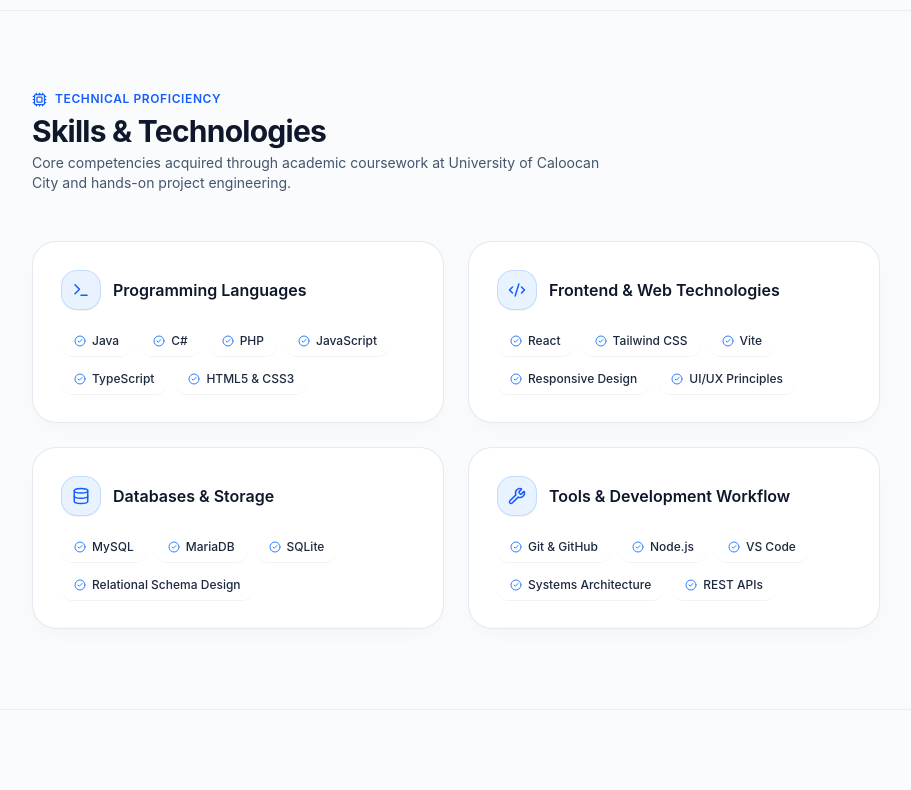
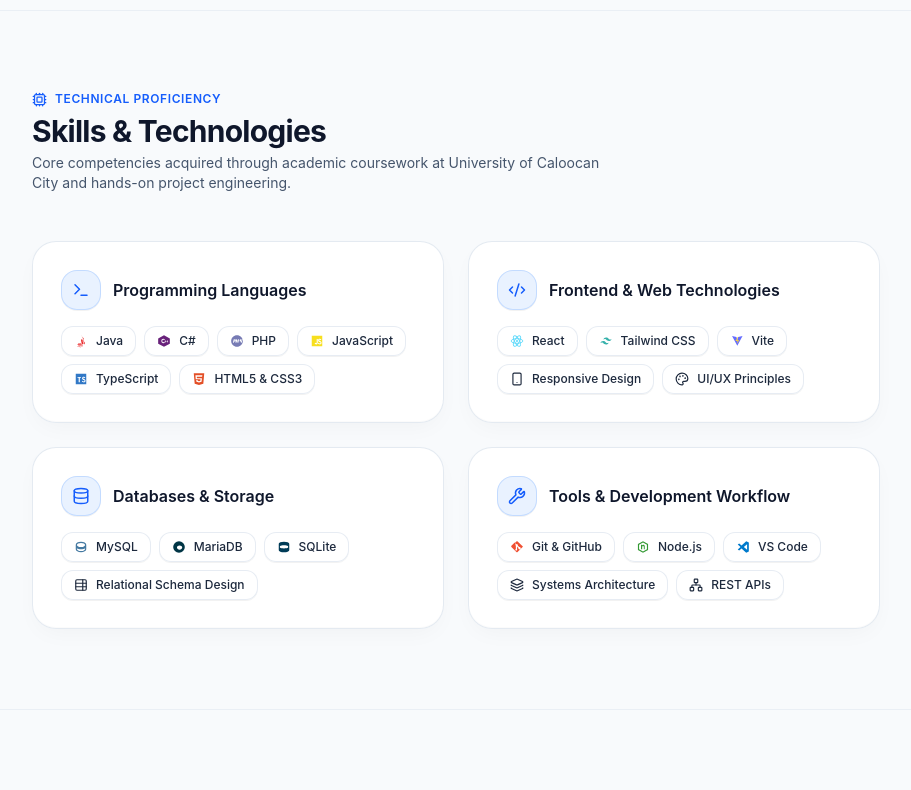
Before and after one commit to danielaplan/PortFolio, a React (Vite) app: page / in a window 1280 px wide. Shown: the part 1953-2743 px from the top of the page, without its empty margins (184-1095 px from the left). Built offline with nearby package versions, Linux system fonts and the light colour scheme; no server answers; the HTML template or start-up script is replaced by a standard one.

Commit message:
feat: initialize project structure with core components and smooth scroll integration

```diff
--- a/src/App.jsx
+++ b/src/App.jsx
@@ -101,10 +101,10 @@ export default function App() {
   };
 
   return (
-    <div className="relative min-h-screen bg-slate-50/80 dark:bg-slate-950 text-slate-900 dark:text-slate-100 transition-colors duration-300 flex flex-col font-sans selection:bg-blue-500 selection:text-white overflow-x-clip">
+    <div className="relative min-h-screen w-full max-w-full bg-slate-50 dark:bg-slate-950 text-slate-900 dark:text-slate-100 transition-colors duration-300 flex flex-col font-sans selection:bg-blue-500 selection:text-white overflow-x-clip">
 
       {/* Ambient Gradient Blur Background Orbs */}
-      <div className="fixed inset-0 pointer-events-none overflow-hidden z-0" aria-hidden="true">
+      <div className="fixed inset-0 w-full max-w-full pointer-events-none overflow-hidden z-0" aria-hidden="true">
         {/* Top-Left Sky/Indigo Cosmic Glow */}
         <div className="animate-ambient-1 absolute -top-28 -left-28 w-[480px] sm:w-[700px] h-[480px] sm:h-[700px] rounded-full bg-gradient-to-br from-blue-400/35 via-sky-300/30 to-indigo-300/25 dark:from-blue-600/25 dark:via-indigo-600/20 dark:to-cyan-500/10 blur-[90px] sm:blur-[130px] transition-all duration-700" />
 
--- a/src/components/Hero.jsx
+++ b/src/components/Hero.jsx
@@ -99,7 +99,7 @@ export default function Hero({ onCopyEmail, copiedEmail }) {
             <div className="absolute -inset-1.5 bg-gradient-to-tr from-blue-500/25 via-sky-400/20 to-indigo-500/25 rounded-3xl blur-lg opacity-70 group-hover:opacity-100 transition duration-500"></div>
 
             {/* Glass Image Frame */}
-            <div className="relative w-28 h-28 sm:w-36 sm:h-36 md:w-52 md:h-52 rounded-3xl overflow-hidden border border-white/60 dark:border-white/10 bg-white/20 dark:bg-slate-900/40 backdrop-blur-md shadow-lg group-hover:border-blue-400/40 transition duration-300">
+            <div className="relative w-36 h-36 sm:w-44 sm:h-44 md:w-52 md:h-52 rounded-3xl overflow-hidden border border-white/60 dark:border-white/10 bg-white/20 dark:bg-slate-900/40 backdrop-blur-md shadow-lg group-hover:border-blue-400/40 transition duration-300">
               <img
                 src="/profile.jpg"
                 alt="Daniel Aplan"
@@ -111,8 +111,8 @@ export default function Hero({ onCopyEmail, copiedEmail }) {
             </div>
 
             {/* Active Status Indicator Pill */}
-            <div className="absolute -bottom-2 right-2 sm:-bottom-2.5 sm:right-3 px-2 py-0.8 rounded-full bg-white/90 dark:bg-slate-900/90 backdrop-blur-md border border-white/80 dark:border-white/10 shadow-sm flex items-center gap-1.5 text-[10px] sm:text-[11px] font-medium text-slate-700 dark:text-slate-300">
-              <span className="h-1.5 w-1.5 sm:h-2 sm:w-2 rounded-full bg-emerald-500 animate-pulse"></span>
+            <div className="absolute -bottom-2 right-2 sm:-bottom-2.5 sm:right-3 px-2.5 py-1 rounded-full bg-white/90 dark:bg-slate-900/90 backdrop-blur-md border border-white/80 dark:border-white/10 shadow-sm flex items-center gap-1.5 text-[11px] font-medium text-slate-700 dark:text-slate-300">
+              <span className="h-2 w-2 rounded-full bg-emerald-500 animate-pulse"></span>
               <span>Online</span>
             </div>
           </div>
--- a/src/components/Navbar.jsx
+++ b/src/components/Navbar.jsx
@@ -93,7 +93,7 @@ export default function Navbar({ darkMode, setDarkMode, onCopyEmail }) {
         ? 'bg-white/95 dark:bg-slate-950/95 backdrop-blur-2xl border-b border-slate-200/90 dark:border-slate-800/90 shadow-xs'
         : 'bg-transparent border-b border-transparent'
       }`}>
-      <div className="max-w-4xl mx-auto px-6 h-16 flex justify-between items-center">
+      <div className="max-w-4xl mx-auto px-5 sm:px-6 h-16 flex justify-between items-center">
 
         {/* Brand & Live Status */}
         <div className="flex items-center gap-3">
--- a/src/components/Skills.jsx
+++ b/src/components/Skills.jsx
@@ -1,27 +1,59 @@
 import React from 'react';
-import { Cpu, Terminal, Database, Wrench, CheckCircle2, Code2 } from 'lucide-react';
+import {
+  Cpu, Terminal, Database, Wrench, Code2,
+  Smartphone, Palette, TableProperties, Layers, Network
+} from 'lucide-react';
+import {
+  JavaIcon, CSharpIcon, PhpIcon, JavascriptIcon, TypescriptIcon,
+  HtmlCssIcon, ReactIcon, TailwindIcon, ViteIcon, MysqlIcon,
+  MariadbIcon, SqliteIcon, GitIcon, NodeIcon, VscodeIcon
+} from './icons/TechIcons';
 
 export default function Skills() {
   const skillCategories = [
     {
       title: "Programming Languages",
       icon: Terminal,
-      skills: ["Java", "C#", "PHP", "JavaScript", "TypeScript", "HTML5 & CSS3"]
+      skills: [
+        { name: "Java", icon: JavaIcon },
+        { name: "C#", icon: CSharpIcon },
+        { name: "PHP", icon: PhpIcon },
+        { name: "JavaScript", icon: JavascriptIcon },
+        { name: "TypeScript", icon: TypescriptIcon },
+        { name: "HTML5 & CSS3", icon: HtmlCssIcon },
+      ]
     },
     {
       title: "Frontend & Web Technologies",
       icon: Code2,
-      skills: ["React", "Tailwind CSS", "Vite", "Responsive Design", "UI/UX Principles"]
+      skills: [
+        { name: "React", icon: ReactIcon },
+        { name: "Tailwind CSS", icon: TailwindIcon },
+        { name: "Vite", icon: ViteIcon },
+        { name: "Responsive Design", icon: (props) => <Smartphone size={14} className="text-sky-500 shrink-0" {...props} /> },
+        { name: "UI/UX Principles", icon: (props) => <Palette size={14} className="text-violet-500 shrink-0" {...props} /> },
+      ]
     },
     {
       title: "Databases & Storage",
       icon: Database,
-      skills: ["MySQL", "MariaDB", "SQLite", "Relational Schema Design"]
+      skills: [
+        { name: "MySQL", icon: MysqlIcon },
+        { name: "MariaDB", icon: MariadbIcon },
+        { name: "SQLite", icon: SqliteIcon },
+        { name: "Relational Schema Design", icon: (props) => <TableProperties size={14} className="text-amber-500 shrink-0" {...props} /> },
+      ]
     },
     {
       title: "Tools & Development Workflow",
       icon: Wrench,
-      skills: ["Git & GitHub", "Node.js", "VS Code", "Systems Architecture", "REST APIs"]
+      skills: [
+        { name: "Git & GitHub", icon: GitIcon },
+        { name: "Node.js", icon: NodeIcon },
+        { name: "VS Code", icon: VscodeIcon },
+        { name: "Systems Architecture", icon: (props) => <Layers size={14} className="text-indigo-500 shrink-0" {...props} /> },
+        { name: "REST APIs", icon: (props) => <Network size={14} className="text-emerald-500 shrink-0" {...props} /> },
+      ]
     }
   ];
 
@@ -46,7 +78,7 @@ export default function Skills() {
         {/* Skill Category Cards */}
         <div className="grid gap-6 sm:grid-cols-2">
           {skillCategories.map((category, index) => {
-            const Icon = category.icon;
+            const CategoryIcon = category.icon;
             return (
               <div
                 key={index}
@@ -59,7 +91,7 @@ export default function Skills() {
               >
                 <div className="flex items-center gap-3 mb-4">
                   <div className="p-2.5 rounded-2xl bg-blue-500/10 text-blue-600 dark:text-blue-400 border border-blue-500/20 shadow-2xs">
-                    <Icon size={18} />
+                    <CategoryIcon size={18} />
                   </div>
                   <h3 className="font-semibold text-slate-900 dark:text-white text-base">
                     {category.title}
@@ -67,15 +99,18 @@ export default function Skills() {
                 </div>
 
                 <div className="flex flex-wrap gap-2">
-                  {category.skills.map((skill, sIndex) => (
-                    <span
-                      key={sIndex}
-                      className="inline-flex items-center gap-1.5 px-3 py-1.5 rounded-xl bg-white/60 dark:bg-slate-800/60 border border-white/80 dark:border-white/5 text-xs font-medium text-slate-800 dark:text-slate-200 hover:border-blue-400/50 dark:hover:border-blue-500/50 transition shadow-2xs"
-                    >
-                      <CheckCircle2 size={12} className="text-blue-500 shrink-0" />
-                      {skill}
-                    </span>
-                  ))}
+                  {category.skills.map((skill, sIndex) => {
+                    const SkillIcon = skill.icon;
+                    return (
+                      <span
+                        key={sIndex}
+                        className="inline-flex items-center gap-2 px-3 py-1.5 rounded-xl bg-white/70 dark:bg-slate-800/60 border border-slate-200/80 dark:border-white/5 text-xs font-medium text-slate-800 dark:text-slate-200 hover:border-blue-400/50 dark:hover:border-blue-500/50 transition shadow-2xs group"
+                      >
+                        <SkillIcon className="w-3.5 h-3.5 shrink-0 group-hover:scale-110 transition-transform" />
+                        <span>{skill.name}</span>
+                      </span>
+                    );
+                  })}
                 </div>
               </div>
             );
--- /dev/null
+++ b/src/components/icons/TechIcons.jsx
@@ -0,0 +1,125 @@
+import React from 'react';
+
+export function JavaIcon({ className = "w-3.5 h-3.5" }) {
+  return (
+    <svg viewBox="0 0 24 24" fill="currentColor" className={`${className} text-[#EA2D2E]`}>
+      <path d="M8.851 18.56s-.793.435.535.589c2.029.236 3.195.21 5.518-.242 0 0 .894.529.076.772-3.193.948-7.399.504-8.083-.343-.45-.558.455-.776 1.954-.776zm-1.026 2.455s-.622.44.407.604c1.674.269 3.997.234 6.786-.23 0 0 .584.444.02.668-3.037 1.203-8.813.626-9.103-.432-.23-.836.787-.61 1.89-.61zm10.741-6.143c.969 1.995-1.442 3.864-1.442 3.864s1.258-.875.529-2.021c-.742-1.168-1.921-1.748-2.584-3.238-.535-1.202-.132-2.188.423-3.155.039.02.079.037.118.059.418.824.975 1.545 1.564 2.298.816 1.043 1.054 1.538 1.392 2.193zm-5.011 2.378c2.203-.314 3.738-1.503 3.655-2.827-.089-1.43-1.636-2.291-2.484-3.414-.73-.966-.757-1.933-.518-2.923-2.078 1.157-2.617 3.328-1.758 4.966.866 1.648 1.105 4.198 1.105 4.198zm-6.26-1.516s.748.243 2.15.111c1.554-.145 3.351-.628 4.79-1.294 0 0-1.087 1.01-4.004 1.545-2.464.453-4.595.076-2.936-.362zm8.016-7.859c.773 1.139.73 2.213.255 3.255 1.341-1.205 1.492-2.73.553-4.062-.976-1.385-2.531-2.274-3.155-3.876-.118-.305-.184-.637-.202-.992 0 0-.256.76.545 1.83 1.044 1.396 1.528 2.502 2.004 3.845zm-1.849 9.947c-2.49.52-5.464.551-7.508.138-.637-.129-.757-.394-.381-.59 1.701-.89 4.316-.902 7.025-.515 2.17.311 3.21.674 3.21.674s-.764.129-2.346.293z" />
+    </svg>
+  );
+}
+
+export function CSharpIcon({ className = "w-3.5 h-3.5" }) {
+  return (
+    <svg viewBox="0 0 24 24" fill="currentColor" className={`${className} text-[#68217A]`}>
+      <path d="M12 2L2 7.5v9L12 22l10-5.5v-9L12 2zm-1.2 13.7c-2 0-3.3-1.5-3.3-3.7 0-2.2 1.3-3.7 3.3-3.7 1.2 0 2.2.6 2.7 1.5l-1.4.8c-.3-.5-.7-.8-1.3-.8-1 0-1.7.9-1.7 2.2s.7 2.2 1.7 2.2c.6 0 1-.3 1.3-.8l1.4.8c-.5.9-1.5 1.5-2.7 1.5zm5.7-2.7h-1v1.5h-.8V13h-1.5v-.8h1.5v-1.5h.8v1.5h1v.8zm2.5 0h-1v1.5h-.8V13h-1.5v-.8h1.5v-1.5h.8v1.5h1v.8z" />
+    </svg>
+  );
+}
+
+export function PhpIcon({ className = "w-3.5 h-3.5" }) {
+  return (
+    <svg viewBox="0 0 24 24" fill="currentColor" className={`${className} text-[#777BB4]`}>
+      <path d="M12 2C6.48 2 2 6.48 2 12s4.48 10 10 10 10-4.48 10-10S17.52 2 12 2zm-5.5 13H5l1.5-6h2.3c1.2 0 1.9.7 1.7 1.7-.3 1.2-1.3 2.1-2.4 2.1h-1l-.6 2.2zm1.2-3.7h.8c.6 0 1.1-.4 1.2-.9.1-.5-.2-.9-.8-.9h-.8l-.4 1.8zm6.5 3.7h-1.5l.6-2.2h-1.8l-.6 2.2H9.4l1.5-6h1.5l-.5 2.3h1.8l.5-2.3h1.5l-1.5 6zm5.8 0h-1.5l.6-2.2h-1c-1.1 0-1.7-.7-1.5-1.7.3-1.2 1.3-2.1 2.4-2.1h2.3l-1.3 6zm-1.1-3.7h.8c.6 0 1.1-.4 1.2-.9.1-.5-.2-.9-.8-.9h-.8l-.4 1.8z" />
+    </svg>
+  );
+}
+
+export function JavascriptIcon({ className = "w-3.5 h-3.5" }) {
+  return (
+    <svg viewBox="0 0 24 24" fill="currentColor" className={`${className} text-[#F7DF1E]`}>
+      <path d="M3 3h18v18H3V3zm13.7 14.8c1.9 0 3.1-1 3.1-2.8 0-1.8-1.1-2.5-2.6-3.1l-.5-.2c-.8-.3-1.1-.6-1.1-1.1 0-.5.4-.8 1-.8.7 0 1.2.3 1.5.8l1.4-.9c-.6-1-1.5-1.4-2.8-1.4-1.6 0-2.8.9-2.8 2.5 0 1.5.9 2.3 2.4 2.9l.5.2c.9.4 1.3.7 1.3 1.3 0 .6-.5 1-1.3 1-.9 0-1.5-.5-1.9-1.2l-1.4.9c.7 1.3 1.8 1.8 3.2 1.8zm-6.2 0c.9 0 1.6-.3 2.1-.8.5-.6.7-1.4.7-2.5V8.5h-1.8v5.9c0 .9-.4 1.4-1.1 1.4-.6 0-1-.3-1.2-.8l-1.4.8c.6 1.3 1.5 2 2.7 2z" />
+    </svg>
+  );
+}
+
+export function TypescriptIcon({ className = "w-3.5 h-3.5" }) {
+  return (
+    <svg viewBox="0 0 24 24" fill="currentColor" className={`${className} text-[#3178C6]`}>
+      <path d="M3 3h18v18H3V3zm13.7 14.8c1.9 0 3.1-1 3.1-2.8 0-1.8-1.1-2.5-2.6-3.1l-.5-.2c-.8-.3-1.1-.6-1.1-1.1 0-.5.4-.8 1-.8.7 0 1.2.3 1.5.8l1.4-.9c-.6-1-1.5-1.4-2.8-1.4-1.6 0-2.8.9-2.8 2.5 0 1.5.9 2.3 2.4 2.9l.5.2c.9.4 1.3.7 1.3 1.3 0 .6-.5 1-1.3 1-.9 0-1.5-.5-1.9-1.2l-1.4.9c.7 1.3 1.8 1.8 3.2 1.8zm-6.7-.2V10H12V8.5H6V10h2v7.6h2z" />
+    </svg>
+  );
+}
+
+export function HtmlCssIcon({ className = "w-3.5 h-3.5" }) {
+  return (
+    <svg viewBox="0 0 24 24" fill="currentColor" className={`${className} text-[#E34F26]`}>
+      <path d="M3 2l1.6 18.2 7.4 2.1 7.4-2.1L21 2H3zm14.3 6H8.2l.2 2.5h8.6l-.6 6.3-4.4 1.2-4.4-1.2-.3-3h2.3l.1 1.4 2.3.6 2.3-.6.3-2.9H6.4l-.5-6.8h11.9l-.5 2.5z" />
+    </svg>
+  );
+}
+
+export function ReactIcon({ className = "w-3.5 h-3.5" }) {
+  return (
+    <svg viewBox="0 0 24 24" fill="currentColor" className={`${className} text-[#61DAFB]`}>
+      <ellipse cx="12" cy="12" rx="4" ry="10" fill="none" stroke="currentColor" strokeWidth="1.6" transform="rotate(30 12 12)" />
+      <ellipse cx="12" cy="12" rx="4" ry="10" fill="none" stroke="currentColor" strokeWidth="1.6" transform="rotate(90 12 12)" />
+      <ellipse cx="12" cy="12" rx="4" ry="10" fill="none" stroke="currentColor" strokeWidth="1.6" transform="rotate(150 12 12)" />
+      <circle cx="12" cy="12" r="1.8" />
+    </svg>
+  );
+}
+
+export function TailwindIcon({ className = "w-3.5 h-3.5" }) {
+  return (
+    <svg viewBox="0 0 24 24" fill="currentColor" className={`${className} text-[#38B2AC]`}>
+      <path d="M12 6c-2.4 0-3.9 1.2-4.5 3.6 1-.9 2.1-1.3 3.3-.9.7.2 1.2.7 1.7 1.3C13.4 11.2 14.8 12 17 12c2.4 0 3.9-1.2 4.5-3.6-1 .9-2.1 1.3-3.3.9-.7-.2-1.2-.7-1.7-1.3-.9-1.2-2.3-2-4.5-2zm-5 6c-2.4 0-3.9 1.2-4.5 3.6 1-.9 2.1-1.3 3.3-.9.7.2 1.2.7 1.7 1.3.9 1.2 2.3 2 4.5 2 2.4 0 3.9-1.2 4.5-3.6-1 .9-2.1 1.3-3.3.9-.7-.2-1.2-.7-1.7-1.3-.9-1.2-2.3-2-4.5-2z" />
+    </svg>
+  );
+}
+
+export function ViteIcon({ className = "w-3.5 h-3.5" }) {
+  return (
+    <svg viewBox="0 0 24 24" fill="currentColor" className={`${className} text-[#646CFF]`}>
+      <path d="M21.5 3.5l-9 16.5-9-16.5 7.5 1.5 1.5 5 1.5-5 7.5-1.5z" />
+      <path d="M12.8 5.5l-3.3 6.5h3.5l-1.5 4.5 4.5-6h-3.5l1.5-5h-1.2z" fill="#FFD62E" />
+    </svg>
+  );
+}
+
+export function MysqlIcon({ className = "w-3.5 h-3.5" }) {
+  return (
+    <svg viewBox="0 0 24 24" fill="currentColor" className={`${className} text-[#4479A1]`}>
+      <path d="M12 3c-4.97 0-9 2.24-9 5v8c0 2.76 4.03 5 9 5s9-2.24 9-5V8c0-2.76-4.03-5-9-5zm0 2c3.87 0 7 1.57 7 3.5S15.87 12 12 12s-7-1.57-7-3.5S8.13 5 12 5zm0 14c-3.87 0-7-1.57-7-3.5V14c1.65 1.18 4.2 2 7 2s5.35-.82 7-2v1.5c0 1.93-3.13 3.5-7 3.5z" />
+    </svg>
+  );
+}
+
+export function MariadbIcon({ className = "w-3.5 h-3.5" }) {
+  return (
+    <svg viewBox="0 0 24 24" fill="currentColor" className={`${className} text-[#003545]`}>
+      <path d="M12 2a10 10 0 100 20 10 10 0 000-20zm1 14.5c-2.5 0-4.5-1.5-4.5-3.5s2-3.5 4.5-3.5 4.5 1.5 4.5 3.5-2 3.5-4.5 3.5z" />
+    </svg>
+  );
+}
+
+export function SqliteIcon({ className = "w-3.5 h-3.5" }) {
+  return (
+    <svg viewBox="0 0 24 24" fill="currentColor" className={`${className} text-[#003B57]`}>
+      <path d="M3 6.5C3 4.57 7.03 3 12 3s9 1.57 9 3.5v11c0 1.93-4.03 3.5-9 3.5s-9-1.57-9-3.5v-11zm16 4.3C17.7 9.8 15 9.2 12 9.2s-5.7.6-7 1.6V13c1.3 1 4 1.6 7 1.6s5.7-.6 7-1.6v-2.2z" />
+    </svg>
+  );
+}
+
+export function GitIcon({ className = "w-3.5 h-3.5" }) {
+  return (
+    <svg viewBox="0 0 24 24" fill="currentColor" className={`${className} text-[#F05032]`}>
+      <path d="M21.6 10.9L13.1 2.4c-.6-.6-1.5-.6-2.1 0L8.6 4.8l2.6 2.6c.6-.2 1.3 0 1.8.5.5.5.7 1.2.5 1.8l2.5 2.5c.6-.2 1.3 0 1.8.5.8.8.8 2.1 0 2.9-.8.8-2.1.8-2.9 0-.6-.6-.7-1.4-.4-2.1l-2.4-2.4v5.1c.2.2.3.4.3.7 0 .9-.7 1.6-1.6 1.6-.9 0-1.6-.7-1.6-1.6 0-.6.3-1.1.8-1.4V9.6c-.5-.3-.8-.8-.8-1.4 0-.6.3-1.1.7-1.4L8.1 4.3 2.4 10c-.6.6-.6 1.5 0 2.1l8.5 8.5c.6.6 1.5.6 2.1 0l8.6-8.6c.6-.5.6-1.5 0-2.1z" />
+    </svg>
+  );
+}
+
+export function NodeIcon({ className = "w-3.5 h-3.5" }) {
+  return (
+    <svg viewBox="0 0 24 24" fill="currentColor" className={`${className} text-[#339933]`}>
+      <path d="M12 2l8.7 5v10L12 22l-8.7-5V7L12 2zm0 2.3L5.3 8.2v7.6L12 19.7l6.7-3.9V8.2L12 4.3zm-1.8 11.4h-1.6V8.3h1.6v7.4zm4.8 0h-1.6v-4.1c0-1-.5-1.5-1.4-1.5-.9 0-1.4.5-1.4 1.5v4.1H9v-7.4h1.6v1.1c.4-.7 1.2-1.2 2.1-1.2 1.6 0 2.3 1 2.3 2.7v4.8z" />
+    </svg>
+  );
+}
+
+export function VscodeIcon({ className = "w-3.5 h-3.5" }) {
+  return (
+    <svg viewBox="0 0 24 24" fill="currentColor" className={`${className} text-[#007ACC]`}>
+      <path d="M17.5 2.1l-8 7.3L5.4 6.2 3 7.6l4.7 4.4L3 16.4l2.4 1.4 4.1-3.2 8 7.3 4.5-2.2V4.3l-4.5-2.2zm1.5 14.8l-5.6-4.9 5.6-4.9v9.8z" />
+    </svg>
+  );
+}
--- a/src/index.css
+++ b/src/index.css
@@ -3,8 +3,24 @@
 @custom-variant dark (&:is(.dark, .dark *));
 
 @layer base {
-  html {
+  html, body {
     font-family: 'Inter', system-ui, -apple-system, BlinkMacSystemFont, 'Segoe UI', Roboto, sans-serif;
+    width: 100%;
+    max-width: 100vw;
+    overflow-x: clip;
+    position: relative;
+    background-color: #f8fafc;
+  }
+
+  .dark html, .dark body, html.dark, body.dark {
+    background-color: #020617;
+  }
+
+  #root {
+    width: 100%;
+    max-width: 100vw;
+    overflow-x: clip;
+    position: relative;
   }
 
   /* Lenis Fluid Smooth Scrolling Standards */
```
